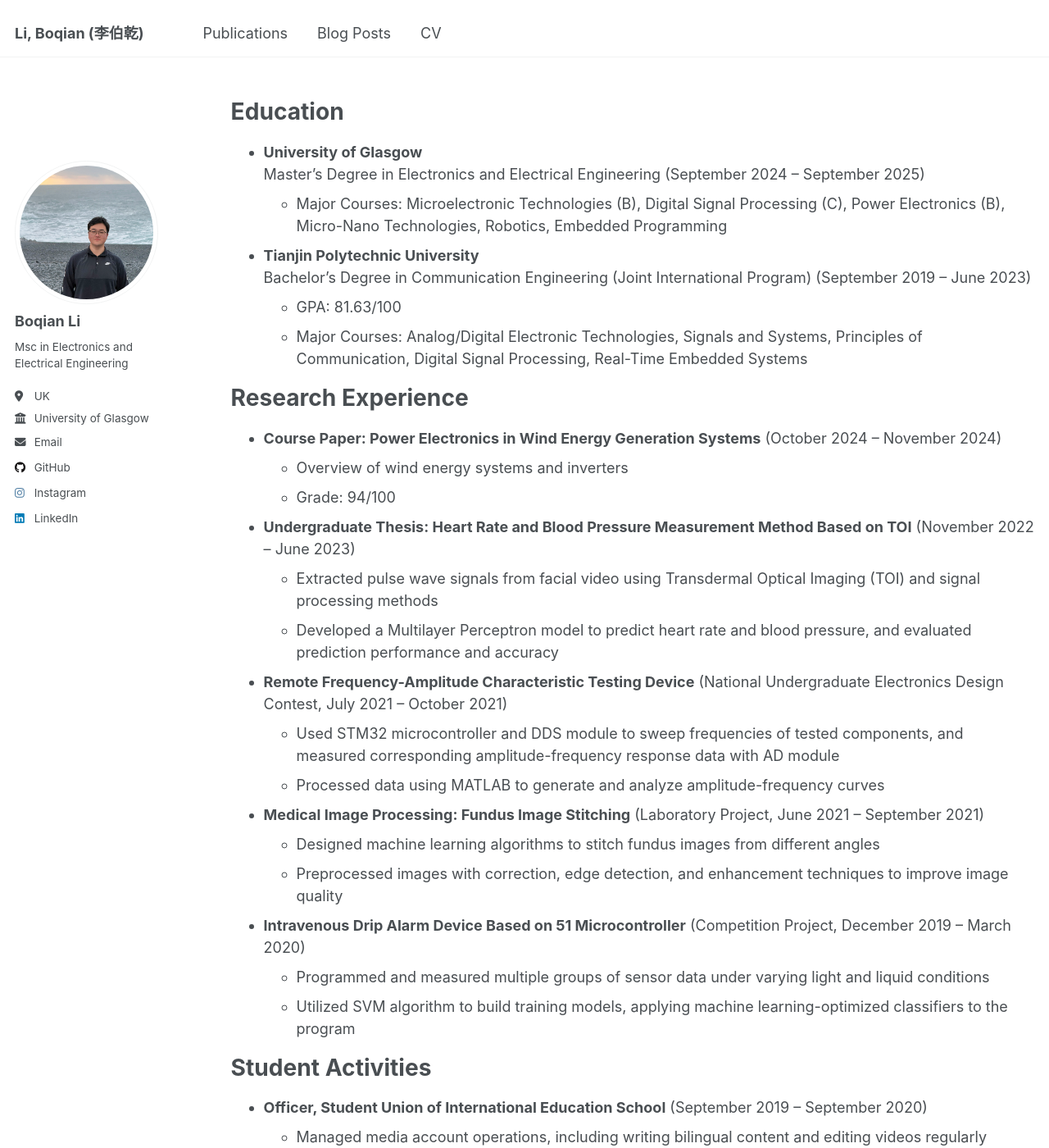
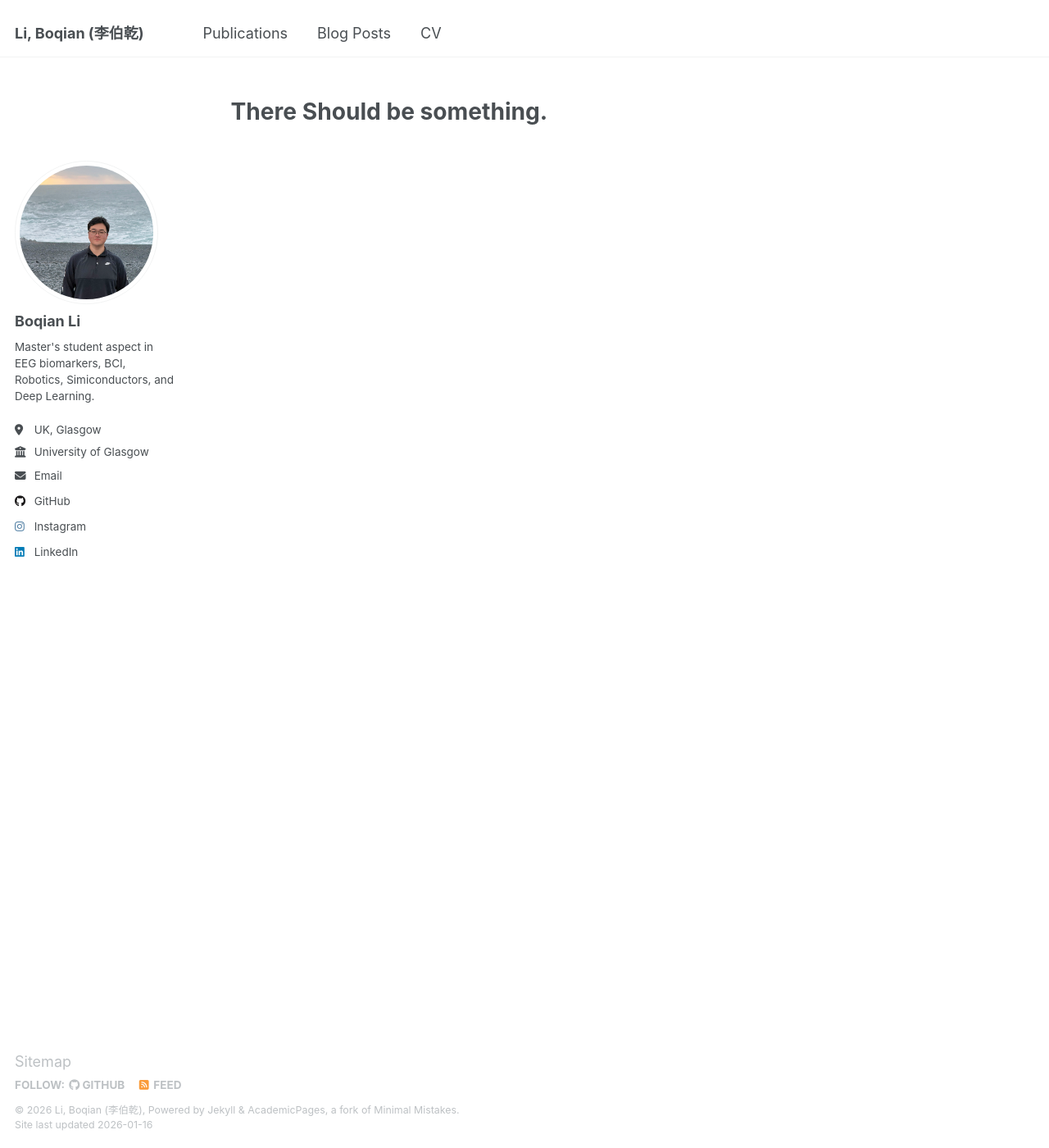
Before and after one commit to aurora0543/aurora0543.github.io, a Jekyll site: the page built from _pages/cv.md, in a window 1280 px wide and 1400 px high. Shown: the whole window at 82% size. Built offline with Jekyll 4.4.1, drawn with Linux system fonts in a browser that asks for light colours; some of the changed text lies outside the part shown.

Commit message:
更新个人资料，修改个人简介和位置描述；更新简历页面，移除教育和研究经历部分

```diff
--- a/_config.yml
+++ b/_config.yml
@@ -25,8 +25,8 @@ author:
   avatar           : "profile.jpg"
   name             : "Boqian Li"
   pronouns         : # example: "she/her"
-  bio              : "Msc in Electronics and Electrical Engineering"
-  location         : "UK"
+  bio              : "Master's student aspect in EEG biomarkers, BCI, Robotics, Simiconductors, and Deep Learning."
+  location         : "UK, Glasgow"
   employer         : "University of Glasgow"
   uri              : # URL
   email            : "2935603L@student.gla.ac.uk"
--- a/_pages/cv.md
+++ b/_pages/cv.md
@@ -9,56 +9,4 @@ redirect_from:
 
 {% include base_path %}
 
-
-# Education
-- **University of Glasgow**
-  Master’s Degree in Electronics and Electrical Engineering (September 2024 – September 2025)
-  - Major Courses: Microelectronic Technologies (B), Digital Signal Processing (C), Power Electronics (B), Micro-Nano Technologies, Robotics, Embedded Programming
-
-- **Tianjin Polytechnic University**
-  Bachelor’s Degree in Communication Engineering (Joint International Program) (September 2019 – June 2023)
-  - GPA: 81.63/100
-  - Major Courses: Analog/Digital Electronic Technologies, Signals and Systems, Principles of Communication, Digital Signal Processing, Real-Time Embedded Systems
-
-# Research Experience
-- **Course Paper: Power Electronics in Wind Energy Generation Systems** (October 2024 – November 2024)
-  - Overview of wind energy systems and inverters
-  - Grade: 94/100
-
-- **Undergraduate Thesis: Heart Rate and Blood Pressure Measurement Method Based on TOI** (November 2022 – June 2023)
-  - Extracted pulse wave signals from facial video using Transdermal Optical Imaging (TOI) and signal processing methods
-  - Developed a Multilayer Perceptron model to predict heart rate and blood pressure, and evaluated prediction performance and accuracy
-
-- **Remote Frequency-Amplitude Characteristic Testing Device** (National Undergraduate Electronics Design Contest, July 2021 – October 2021)
-  - Used STM32 microcontroller and DDS module to sweep frequencies of tested components, and measured corresponding amplitude-frequency response data with AD module
-  - Processed data using MATLAB to generate and analyze amplitude-frequency curves
-
-- **Medical Image Processing: Fundus Image Stitching** (Laboratory Project, June 2021 – September 2021)
-  - Designed machine learning algorithms to stitch fundus images from different angles
-  - Preprocessed images with correction, edge detection, and enhancement techniques to improve image quality
-
-- **Intravenous Drip Alarm Device Based on 51 Microcontroller** (Competition Project, December 2019 – March 2020)
-  - Programmed and measured multiple groups of sensor data under varying light and liquid conditions
-  - Utilized SVM algorithm to build training models, applying machine learning-optimized classifiers to the program
-
-# Student Activities
-- **Officer, Student Union of International Education School** (September 2019 – September 2020)
-  - Managed media account operations, including writing bilingual content and editing videos regularly
-
-- **Class Publicity Secretary** (September 2019 – June 2023)
-
-# Honors and Awards
-- **2019 – 2020 Academic Year:**
-  - Outstanding League Member
-  - Third Prize in Innovation Cup Competition (University Level)
-
-- **2020 – 2021 Academic Year:**
-  - Outstanding Class Cadre
-  - Third Prize in Energy-Saving Competition (Tianjin City Level)
-
-- **2021 – 2022 Academic Year:**
-  - Third Prize in Emerging Engineering Competition (Tianjin City Level)
-
-# Skills & Interests
-- **Programming Languages:** C/C++, Python, MATLAB
-- **English Proficiency:** IELTS 6.5, CET-6 (College English Test Band 6 Passed)
+# There Should be something.
```
Also changed, not shown: _pages/about.md (+0 -24 lines).
